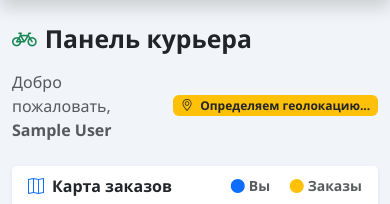
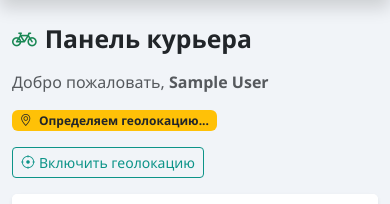
Before and after one commit to IBloodFoxI/delivery-service, a Django app: template templates/courier/dashboard.html in a window 390 px wide. Shown: the part 64-268 px from the top of the page. Run offline with Django 4.2, Linux system fonts and the light colour scheme; a user stored in the database is signed in; tables that the repository leaves empty hold one stand-in row (values such as "Sample post"); the template is opened without the code that fills it: values that come from a table or form of the project are taken from there, most other values are stand-ins (such as "Sample title", 1, 10 or a date in 2020); parts of the project's set-up code (start-up, migrations or seed data) failed here and were passed over.

Commit message:
Fix geolocation button for mobile, add README

```diff
--- a/templates/courier/dashboard.html
+++ b/templates/courier/dashboard.html
@@ -10,12 +10,20 @@
 
 {% block content %}
 <h2 class="fw-bold mb-3"><i class="bi bi-bicycle me-2 text-success"></i>Панель курьера</h2>
-<div class="d-flex align-items-center gap-3 mb-4">
+<div class="d-flex align-items-center gap-3 mb-3 flex-wrap">
     <p class="text-muted mb-0">Добро пожаловать, <strong>{{ user.full_name }}</strong></p>
     <span class="badge {% if has_location %}bg-success{% else %}bg-warning text-dark{% endif %}" id="geoStatus">
         <i class="bi bi-geo-alt{% if has_location %}-fill{% endif %} me-1"></i>
         {% if has_location %}Геолокация активна{% else %}Определяем геолокацию...{% endif %}
     </span>
+    <button class="btn btn-outline-success btn-sm" id="geoBtn" onclick="requestGeo()">
+        <i class="bi bi-crosshair me-1"></i>Включить геолокацию
+    </button>
+</div>
+<div id="geoAlert" class="alert alert-warning d-none mb-3 py-2">
+    <i class="bi bi-exclamation-triangle me-1"></i>
+    <strong>Геолокация заблокирована.</strong>
+    Разрешите доступ к местоположению в настройках браузера и нажмите кнопку ещё раз.
 </div>
 
 <!-- Карта с позицией курьера и заказами -->
@@ -208,9 +216,18 @@ ymaps.ready(function () {
         ));
     });
 
-    /* Сразу запускаем слежение за позицией — карта сама подстроится */
+    /* Пробуем запустить геолокацию автоматически */
     startWatching();
 });
+
+function requestGeo() {
+    const alert = document.getElementById('geoAlert');
+    const btn = document.getElementById('geoBtn');
+    if (alert) alert.classList.add('d-none');
+    if (btn) btn.disabled = true;
+    startWatching();
+    setTimeout(() => { if (btn) btn.disabled = false; }, 3000);
+}
 
 /* ── Обновить маркер курьера на карте ── */
 function updateMarker(lat, lon) {
@@ -264,11 +281,15 @@ function onPosition(pos) {
 
 function onGeoError(err) {
     const badge = document.getElementById('geoStatus');
+    const alert = document.getElementById('geoAlert');
     if (badge) {
         badge.className = 'badge bg-danger';
         badge.innerHTML = '<i class="bi bi-geo-alt me-1"></i>Геолокация недоступна';
     }
-    console.warn('Geolocation error:', err.message);
+    if (err.code === 1 && alert) {
+        alert.classList.remove('d-none');
+    }
+    console.warn('Geolocation error code:', err.code, err.message);
 }
 
 /* ── Запуск непрерывного слежения ── */
```
Also changed, not shown: README.md.
